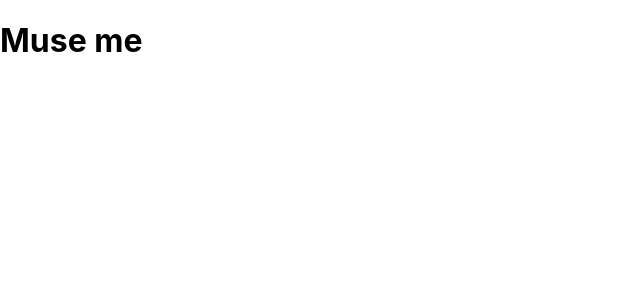
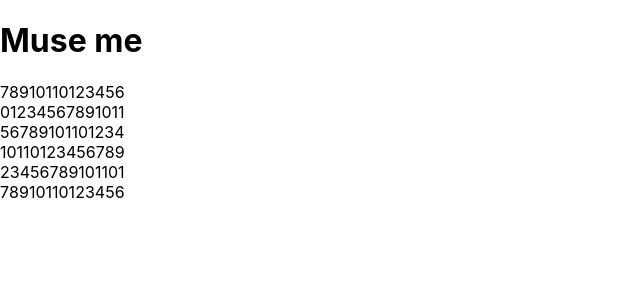
Before and after one commit to museme-co/client, a React (Create React App) app: page / in a window 1280 px wide. Shown: the top 300 px of the page, without its empty margins (0-640 px from the left). Built offline with nearby package versions, Linux system fonts and the light colour scheme.

Commit message:
Basic freatboard render

```diff
--- a/src/components/App/App.jsx
+++ b/src/components/App/App.jsx
@@ -1,10 +1,12 @@
 import React from 'react';
 import './App.css';
+import Fretboard from '../Fretboard/Fretboard';
 
 export default function App() {
   return (
     <div className="App">
       <h1>Muse me</h1>
+      <Fretboard />
     </div>
   );
 }
--- /dev/null
+++ b/src/components/Fretboard/Fretboard.jsx
@@ -0,0 +1,26 @@
+import React from 'react';
+import String from '../String';
+import { instruments } from '../../utils';
+
+import './Fretboard.scss';
+
+function generateFretboard(tuning = instruments.guitar, fretCount = 12) {
+  return tuning.map(note => guitarString(note, fretCount));
+}
+
+function guitarString(baseNote = 0, fretCount = 12) {
+  const notesArray = new Array(fretCount).fill();
+  return notesArray.reduce((acc, _, idx) => [...acc, (baseNote + idx) % 12], []);
+}
+
+export default function Fretboard() {
+  const notesMatrix = generateFretboard();
+
+  return (
+    <div className="Fretboard">
+      {notesMatrix.map((string, idx) => (
+        <String key={idx} notesNames={string} />
+      ))}
+    </div>
+  );
+}
--- /dev/null
+++ b/src/components/Fretboard/package.json
@@ -0,0 +1,3 @@
+{
+  "main": "Fretboard.jsx"
+}
--- /dev/null
+++ b/src/components/Note/Note.jsx
@@ -0,0 +1,6 @@
+import React from 'react';
+import './Note.scss';
+
+export default function Note({ name }) {
+  return <div className="Note">{name}</div>;
+}
--- /dev/null
+++ b/src/components/Note/package.json
@@ -0,0 +1,3 @@
+{
+  "main": "Note.jsx"
+}
--- /dev/null
+++ b/src/components/String/String.jsx
@@ -0,0 +1,14 @@
+import React from 'react';
+import Note from '../Note';
+
+import './String.scss';
+
+export default function String({ notesNames }) {
+  return (
+    <div className="String">
+      {notesNames.map(note => (
+        <Note key={note} name={note} />
+      ))}
+    </div>
+  );
+}
--- /dev/null
+++ b/src/components/String/String.scss
@@ -0,0 +1,3 @@
+.String {
+  display: flex;
+}
--- /dev/null
+++ b/src/components/String/package.json
@@ -0,0 +1,3 @@
+{
+  "main": "String.jsx"
+}
```
Also changed, not shown: package.json (+11 -0 lines), src/components/Fretboard/Fretboard.scss (added), src/components/Note/Note.scss (added), 1 other file (tests, documents, lock files or other folders).
